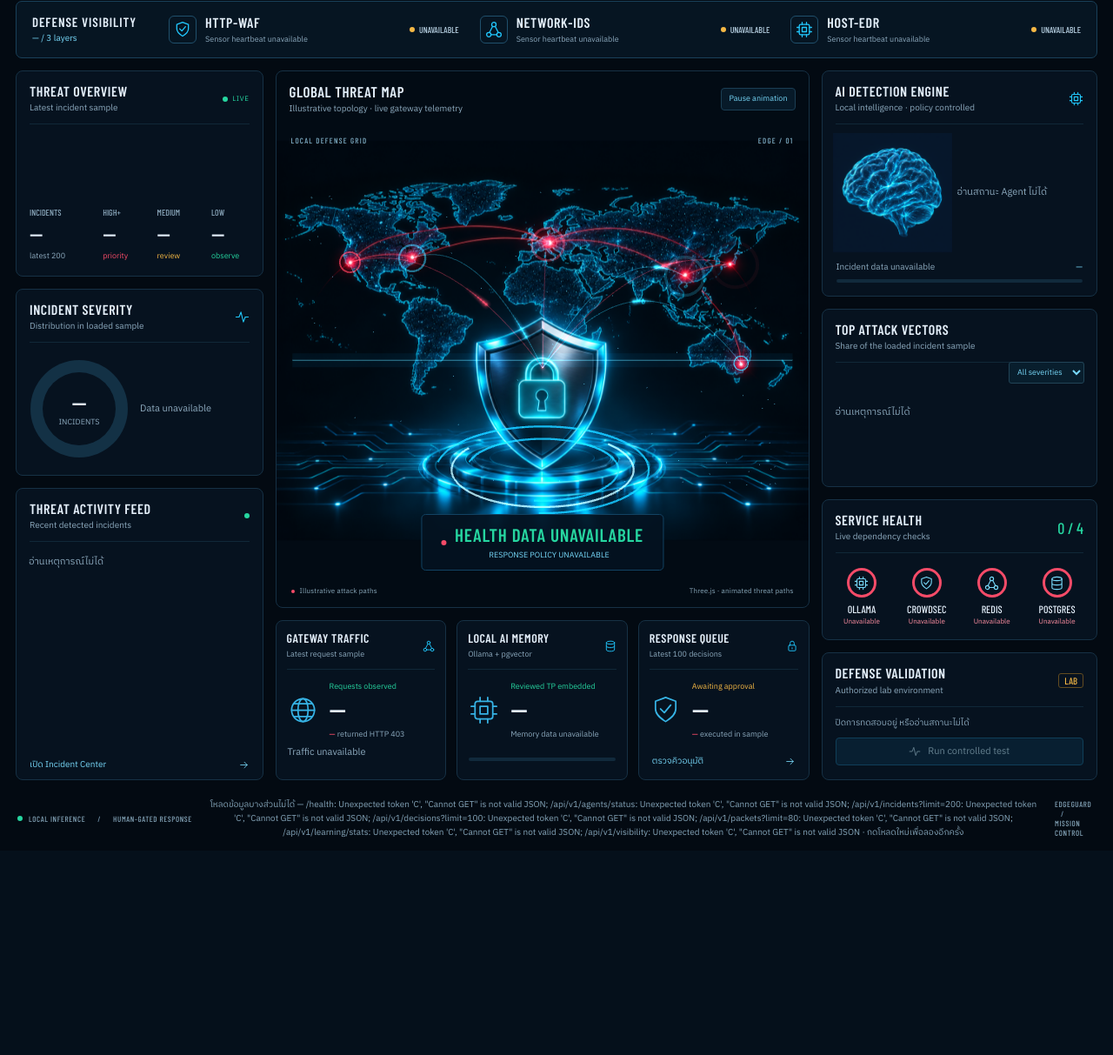
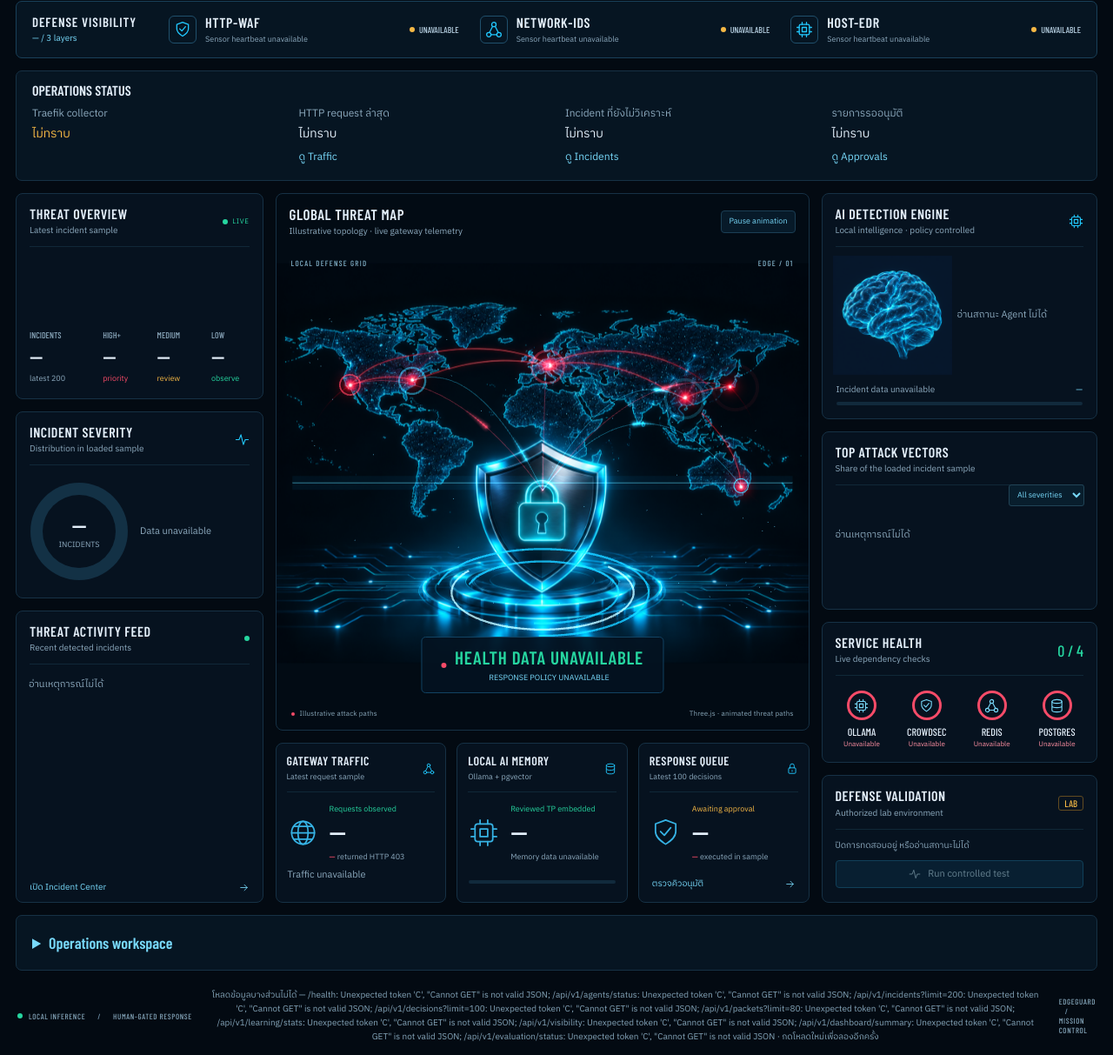
Before and after one commit to lipearman/AIEdgeGuard, a PHP site: page /static/mission.html in a window 1280 px wide. Shown: the part 81-1294 px from the top of the page at 87% size. Before the commit the page ends 1043 px from the top, so only its background shows below. Run offline with PHP 8.4, Linux system fonts and the light colour scheme.

Commit message:
Add operational status and investigation shortcuts to Mission Control

```diff
--- a/edge-ai/api/app/static/mission.css
+++ b/edge-ai/api/app/static/mission.css
@@ -97,9 +97,11 @@ h3 {
   color: var(--bg);
   z-index: 30;
   padding: 12px;
+  clip-path: inset(50%);
 }
 .skip-link:focus {
   top: 8px;
+  clip-path: none;
 }
 .topbar {
   max-width: 1920px;
@@ -1413,6 +1415,101 @@ dialog::backdrop {
 .visibility-title {
   min-width: 135px;
 }
+
+.operations-strip {
+  grid-column: 1 / -1;
+  padding: 12px 18px;
+  border: 1px solid var(--line);
+  border-radius: 7px;
+  background: #061522;
+}
+.operations-strip h2 {
+  font: 600 16px var(--display);
+  margin: 0 0 9px;
+}
+.operations-strip dl {
+  display: grid;
+  grid-template-columns: repeat(4, minmax(0, 1fr));
+  gap: 12px 20px;
+  margin: 0;
+}
+.operations-strip dt,
+.operations-strip .ops-detail {
+  color: var(--muted);
+  font-size: 12px;
+}
+.operations-strip dd {
+  margin: 3px 0 0;
+  font-size: 14px;
+  overflow-wrap: anywhere;
+  font-variant-numeric: tabular-nums;
+}
+.operations-strip a {
+  color: var(--cyan-soft);
+  display: inline-flex;
+  min-height: 28px;
+  align-items: center;
+}
+.operations-strip [data-state="attention"] {
+  color: var(--amber);
+}
+.operations-workspace > summary {
+  cursor: pointer;
+  color: var(--cyan-soft);
+  font: 600 18px var(--display);
+  padding: 8px 0;
+}
+.operations-views {
+  display: grid;
+  grid-template-columns: repeat(3, minmax(0, 1fr));
+  gap: 0 20px;
+}
+.operations-views > div,
+#executiveReport {
+  border-top: 1px solid var(--line);
+  padding: 12px 0;
+}
+.operations-views h3 {
+  margin: 0;
+  font-size: 14px;
+}
+.operations-views a {
+  display: inline-flex;
+  font-size: 14px;
+}
+.operations-workspace p {
+  color: var(--muted);
+  font-size: 13px;
+  line-height: 1.6;
+  margin: 4px 0;
+}
+#executiveReport {
+  scroll-margin-top: 72px;
+}
+@media (max-width: 800px) {
+  .operations-strip dl {
+    grid-template-columns: repeat(2, minmax(0, 1fr));
+  }
+  .operations-views {
+    grid-template-columns: repeat(2, minmax(0, 1fr));
+  }
+}
+@media (max-width: 700px) {
+  .operations-workspace {
+    order: 3;
+  }
+}
+@media (max-width: 600px) {
+  .operations-strip a {
+    min-height: 44px;
+  }
+  .operations-views a {
+    width: 100%;
+  }
+  .operations-views {
+    grid-template-columns: 1fr;
+  }
+}
 .visibility-title h2 {
   font: 600 15px var(--display);
   letter-spacing: 0.06em;
--- a/edge-ai/api/app/static/mission.html
+++ b/edge-ai/api/app/static/mission.html
@@ -6,7 +6,7 @@
     <meta name="theme-color" content="#030a12" />
     <title>LACD — Mission Control</title>
     <link rel="stylesheet" href="static/fonts/mission-fonts.css" />
-    <link rel="stylesheet" href="static/mission.css" />
+    <link rel="stylesheet" href="static/mission.css?v=operations" />
     <link
       rel="preload"
       href="static/media/mission-shield-world.png"
@@ -14,7 +14,7 @@
     />
     <script src="static/vendor/three.min.js" defer></script>
     <script src="static/mission-scene.js?v=20261112-autoplay" defer></script>
-    <script src="static/mission.js?v=20261121-reviewed-memory" defer></script>
+    <script src="static/mission.js?v=operations" defer></script>
   </head>
   <body>
     <svg
@@ -104,6 +104,37 @@
         <div id="visibilityLayers" class="visibility-layers">
           <p class="muted">กำลังตรวจ HTTP-WAF · Network-IDS · Host-EDR…</p>
         </div>
+      </section>
+      <section class="operations-strip" aria-labelledby="operationsTitle">
+        <h2 id="operationsTitle">OPERATIONS STATUS</h2>
+        <dl>
+          <div>
+            <dt>Traefik collector</dt>
+            <dd id="opsCollector">กำลังโหลด…</dd>
+            <dd id="opsTick" class="ops-detail"></dd>
+          </div>
+          <div>
+            <dt>HTTP request ล่าสุด</dt>
+            <dd id="opsHttp">กำลังโหลด…</dd>
+            <dd class="ops-detail">
+              <a href="dashboard#requests">ดู Traffic</a>
+            </dd>
+          </div>
+          <div>
+            <dt>Incident ที่ยังไม่วิเคราะห์</dt>
+            <dd id="opsUnanalyzed">กำลังโหลด…</dd>
+            <dd class="ops-detail">
+              <a href="dashboard#incidents">ดู Incidents</a>
+            </dd>
+          </div>
+          <div>
+            <dt>รายการรออนุมัติ</dt>
+            <dd id="opsPending">กำลังโหลด…</dd>
+            <dd class="ops-detail">
+              <a href="dashboard#approvals">ดู Approvals</a>
+            </dd>
+          </div>
+        </dl>
       </section>
       <div class="left-column">
         <section class="panel overview" aria-labelledby="overviewTitle">
@@ -370,6 +401,84 @@
           <p id="attackResult" class="lab-result" role="status"></p>
         </section>
       </div>
+      <details class="operations-strip operations-workspace">
+        <summary>Operations workspace</summary>
+        <nav aria-label="Operations views" class="operations-views">
+          <div>
+            <h3>Live Network Topology</h3>
+            <p>
+              ดู host และ route ที่ผูกในทะเบียน พร้อมข้อมูลที่ Wazuh สังเกตได้
+              แผนผังการเชื่อมต่อจริงยังต้องยืนยัน
+            </p>
+            <a href="dashboard#assets">เปิด Asset Inventory</a>
+          </div>
+          <div>
+            <h3>Attack Timeline</h3>
+            <p>
+              เปิด Inspect เพื่อดูเวลาเหตุการณ์ เวลารับเข้า
+              และความสัมพันธ์ของหลักฐานในเคส
+            </p>
+            <a href="dashboard#incidents">เปิด Incidents</a>
+          </div>
+          <div>
+            <h3>Asset Risk Map</h3>
+            <p>
+              ตรวจระดับความสำคัญที่ผู้ดูแลระบุ การจัดอันดับความเสี่ยง
+              ต้องใช้หลักฐานช่องโหว่และบริบทเพิ่มเติม
+            </p>
+            <a href="dashboard#assets">เปิด Asset Inventory</a>
+          </div>
+          <div>
+            <h3>AI Reasoning &amp; Evidence</h3>
+            <p>เปิดรายงาน AI Triage และดูข้อมูลต้นทางที่ใช้ประกอบผลวิเคราะห์</p>
+            <a href="dashboard#triage">เปิด AI Triage</a>
+          </div>
+          <div>
+            <h3>MITRE Coverage Matrix</h3>
+            <p>
+              เปิดคลัง MITRE ATT&amp;CK ตาราง coverage
+              ต้องอาศัยผลทดสอบการตรวจจับรายเทคนิค
+            </p>
+            <a href="dashboard#sources">เปิด Sources</a>
+          </div>
+          <div>
+            <h3>Threat Intelligence Center</h3>
+            <p>ดูรายการช่องโหว่ CISA KEV ข้อมูล EPSS และเวลาซิงก์ล่าสุด</p>
+            <a href="dashboard#intelligence">เปิด Threat Intelligence</a>
+          </div>
+          <div>
+            <h3>Defense Playbooks</h3>
+            <p>
+              ดู policy และข้อกำหนดการอนุมัติ ชุด playbook อัตโนมัติอยู่ในแผนเฟส
+              4
+            </p>
+            <a href="dashboard#policy">เปิด Policy</a>
+          </div>
+          <div>
+            <h3>Model Performance</h3>
+            <p>
+              เปิดผล replay ของตัวตรวจแบบ baseline และ EWMA
+              ผลประเมินความแม่นยำและเวลา LLM ต้องวัดแยก
+            </p>
+            <a href="dashboard#evaluation">เปิด Behavior Evaluation</a>
+          </div>
+          <div>
+            <h3>Executive Report</h3>
+            <p>
+              ดูภาพรวมภาระงานวิเคราะห์ รายการรออนุมัติ และจำนวนแคมเปญจากระบบ
+            </p>
+            <a href="#executiveReport">ดูรายงานสรุป</a>
+          </div>
+        </nav>
+        <section id="executiveReport" aria-labelledby="executiveTitle">
+          <h2 id="executiveTitle">EXECUTIVE REPORT</h2>
+          <p id="executiveSummary">กำลังโหลดข้อมูลปฏิบัติการ…</p>
+          <p class="muted">
+            ใช้ยอดรวมที่ระบบจัดเก็บเพื่อวางแผนติดตามเคส
+            การประเมินความเสี่ยงรายสินทรัพย์ใช้หลักฐานและบริบทเพิ่มเติม
+          </p>
+        </section>
+      </details>
     </main>
     <footer class="statusbar">
       <span
--- a/edge-ai/api/app/static/mission.js
+++ b/edge-ai/api/app/static/mission.js
@@ -312,6 +312,49 @@ function renderVisibility(data) {
   byId("coverageCount").textContent =
     `${Object.values(data.layers || {}).filter((l) => ["online", "receiving"].includes(l.state)).length} / 3 layers`;
 }
+const opsTimestamp = (value) => {
+  const date = value && new Date(value);
+  return date && Number.isFinite(+date)
+    ? date.toISOString().slice(0, 19).replace("T", " ") + " UTC"
+    : "";
+};
+
+function renderOpsSummary(summary) {
+  if (!byId("opsHttp")) return;
+  const latest = opsTimestamp(summary?.requests_latest);
+  byId("opsHttp").textContent =
+    latest || (summary?.requests === 0 ? "ยังไม่มี request" : "ไม่ทราบ");
+  const { incidents, analyzed, pending, campaigns } = summary || {};
+  byId("opsUnanalyzed").textContent =
+    Number.isInteger(incidents) &&
+    Number.isInteger(analyzed) &&
+    analyzed >= 0 &&
+    incidents >= analyzed
+      ? fmt(incidents - analyzed)
+      : "ไม่ทราบ";
+  byId("opsPending").textContent =
+    Number.isInteger(pending) && pending >= 0 ? fmt(pending) : "ไม่ทราบ";
+  const total = (value) =>
+    Number.isInteger(value) && value >= 0 ? fmt(value) : "ไม่ทราบ";
+  byId("executiveSummary").textContent = summary
+    ? `Incident ที่จัดเก็บ ${total(incidents)} · วิเคราะห์แล้ว ${total(analyzed)} · รออนุมัติ ${total(pending)} · แคมเปญ ${total(campaigns)}`
+    : "ข้อมูลสรุปไม่พร้อม กดโหลดใหม่เพื่อลองอีกครั้ง";
+}
+
+function renderOpsCollector(status) {
+  if (!byId("opsCollector")) return;
+  const labels = {
+    collecting: "อ่าน log ต่อเนื่อง",
+    stale_or_not_started: "ยังไม่มีข้อมูลล่าสุด",
+    gap_or_not_started: "พบช่วงขาดหรือกำลังเริ่ม",
+  };
+  byId("opsCollector").textContent = labels[status?.state] || "ไม่ทราบ";
+  byId("opsCollector").dataset.state =
+    status?.state === "collecting" ? "ready" : "attention";
+  const latest = opsTimestamp(status?.latest_tick);
+  byId("opsTick").textContent = latest ? `ตรวจล่าสุด ${latest}` : "";
+}
+
 async function loadStatus() {
   if (refreshing) return;
   refreshing = true;
@@ -324,6 +367,8 @@ async function loadStatus() {
     ["/api/v1/packets?limit=80", renderPackets],
     ["/api/v1/learning/stats", renderMemory],
     ["/api/v1/visibility", renderVisibility],
+    ["/api/v1/dashboard/summary", renderOpsSummary],
+    ["/api/v1/evaluation/status", renderOpsCollector],
   ];
   const results = await Promise.allSettled(
     specs.map(async ([path, render]) => {
@@ -393,6 +438,8 @@ async function loadStatus() {
     renderHealth({});
     byId("protectionLabel").textContent = "HEALTH DATA UNAVAILABLE";
   }
+  if (results[7].status === "rejected") renderOpsSummary(null);
+  if (results[8].status === "rejected") renderOpsCollector(null);
   byId("connectionDot").className = "dot" + (failed.length ? " pending" : "");
   byId("connectionLabel").textContent = failed.length
     ? "PARTIAL DATA"
```
Also changed, not shown: .impeccable/mission-brief.md, 1 other file.
